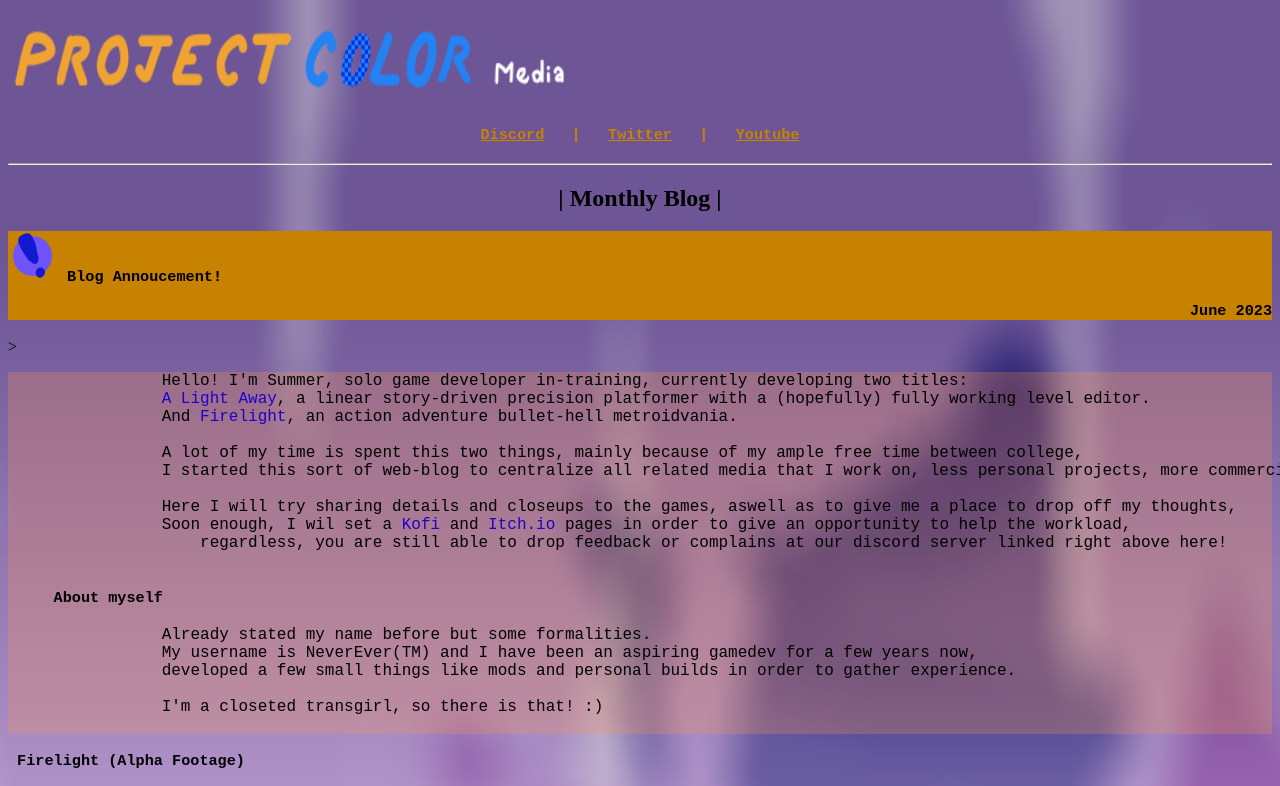
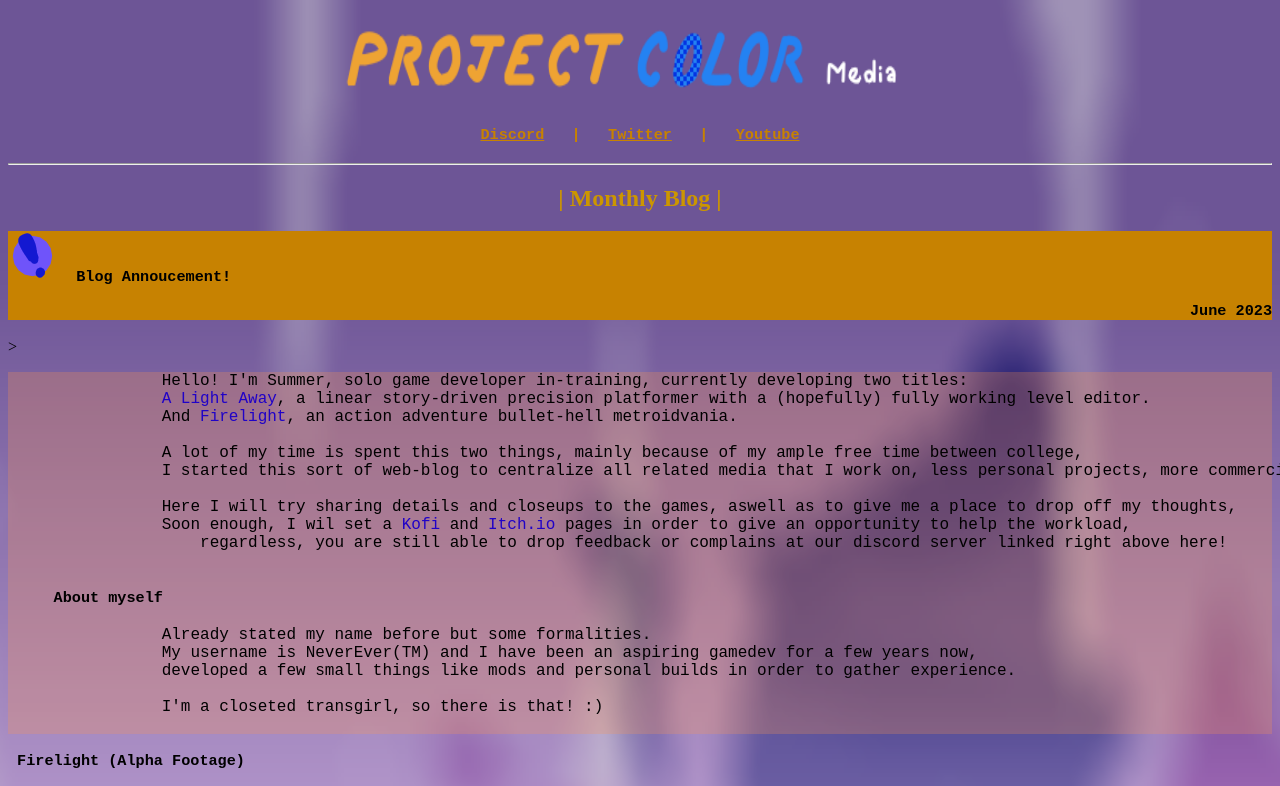
Before and after one commit to NeverEverTM/ProjectColor, a plain HTML site: page index.html in a window 1280 px wide. Shown: the top 786 px of the page. Drawn offline with Linux system fonts and the light colour scheme.

Commit message:
icons dont work geez

```diff
--- a/index.html
+++ b/index.html
@@ -11,8 +11,8 @@
     background-position: 50% 35%;
     background-color: #916cbb;
     background-size: 200% 100%">
-        <h1 stule="text-align: center;">
-            <img src="img/title.PNG" width="600" height="75">
+        <h1 style="text-align: center;">
+            <img src="img/title.png" width="600" height="75">
         </h1>
 
         <!-- TOP-BAR  -->
@@ -23,9 +23,9 @@
 
     <!-- BLOG SLOTS  -->
         <hr style="color:#cc9600">
-        <h2 style="text-align: center;">| Monthly Blog |</h2>
+        <h2 style="text-align: center; color:#cc9600;">| Monthly Blog |</h2>
     <!-- BLOG ANNOUCEMENT  -->
-        <h3 style="text-align: left; background-color: #c78201;"><pre><img src="img/blog_icon_new.PNG" width="50" height="50"> Blog Annoucement!</pre> <pre style="text-align: right;">June 2023</pre> </h3>
+        <h3 style="text-align: left; background-color: #c78201;"><pre><img src="img/blog_icon_new.png" width="50" height="50">  Blog Annoucement!</pre> <pre style="text-align: right;">June 2023</pre> </h3>
     <!-- Content -->>
         <div style="background-color: rgba(255, 146, 71, 0.25)">
             <pre style="font-size: large;">
```
